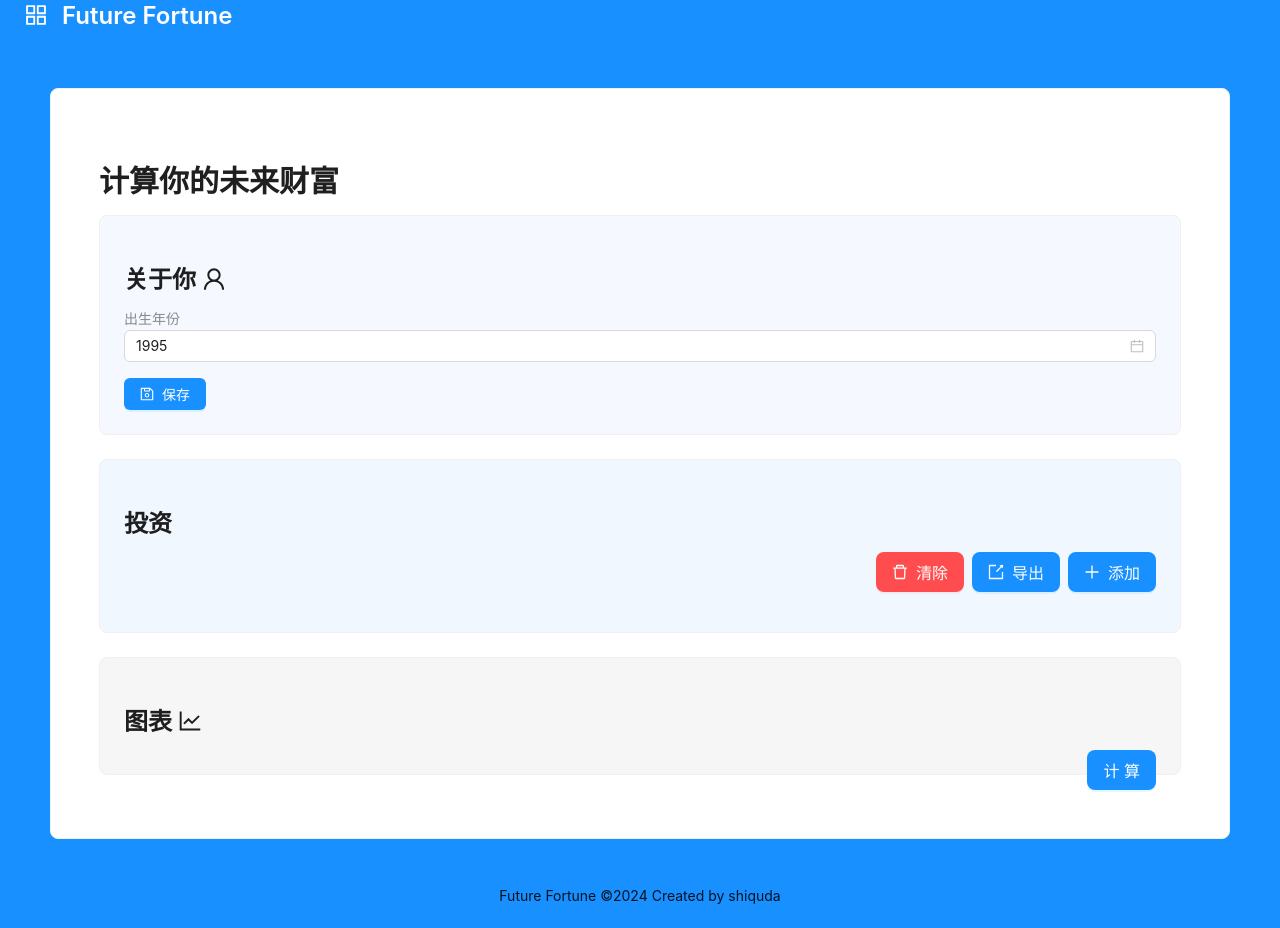
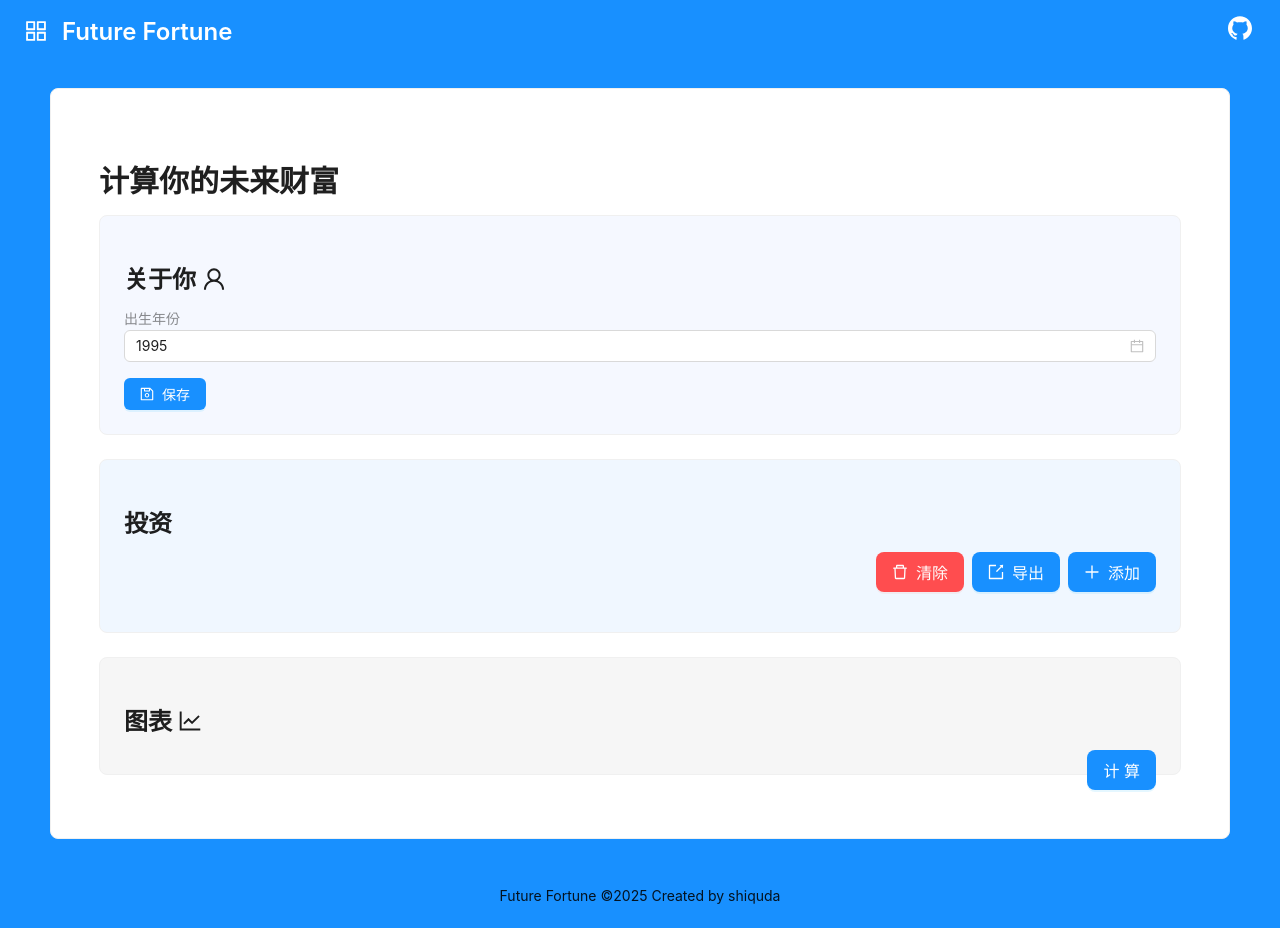
Before and after one commit to shiquda/future-fortune, a React (Vite) app: page / in a window 1280 px wide. Built offline with nearby package versions, Linux system fonts and the light colour scheme.

Commit message:
feat: Add GitHub repository link to header

```diff
--- a/src/App.tsx
+++ b/src/App.tsx
@@ -1,5 +1,5 @@
-import { AppstoreOutlined, LineChartOutlined } from '@ant-design/icons'
-import { Layout, Typography, Space, Card, message } from 'antd'
+import { AppstoreOutlined, LineChartOutlined, GithubOutlined } from '@ant-design/icons'
+import { Layout, Typography, Space, Card, message, Button } from 'antd'
 import { createFromIconfontCN } from '@ant-design/icons'
 import { theme } from 'antd'
 import InvestSettings from './components/invest/InvestSettings'
@@ -63,10 +63,24 @@ const App: React.FC = () => {
   return (
     <Layout style={{ minHeight: '100vh' }}>
       {contextHolder}
-      <Header style={{ background: token.colorBgLayout, padding: '0 24px', margin: 0 }}>
+      <Header style={{
+        background: token.colorBgLayout,
+        padding: '0 24px',
+        margin: 0,
+        display: 'flex',
+        justifyContent: 'space-between',
+        alignItems: 'center'
+      }}>
         <Title level={3} style={{ color: token.colorTextLightSolid, margin: 0 }}>
           <AppstoreOutlined style={{ color: token.colorTextLightSolid, fontSize: 24, marginRight: 8 }} /> Future Fortune
         </Title>
+        <Button
+          type="link"
+          href="https://github.com/shiquda/future-fortune"
+          target="_blank"
+          icon={<GithubOutlined style={{ fontSize: 24, color: token.colorTextLightSolid }} />}
+          style={{ color: token.colorTextLightSolid }}
+        />
       </Header>
       <Content style={{ padding: '24px 50px', background: token.colorBgLayout, margin: 0 }}>
         <Card style={{
@@ -101,11 +115,11 @@ const App: React.FC = () => {
           </Space>
         </Card>
       </Content>
-      <Footer style={{ textAlign: 'center', background: token.colorBgLayout, color: token.colorText, margin: 0, padding: '24px 0' }}>
-        Future Fortune ©2024 Created by shiquda
+      <Footer style={{ textAlign: 'center' }}>
+        Future Fortune ©{new Date().getFullYear()} Created by shiquda
       </Footer>
     </Layout>
-  )
-}
+  );
+};
 
-export default App
+export default App;
```
